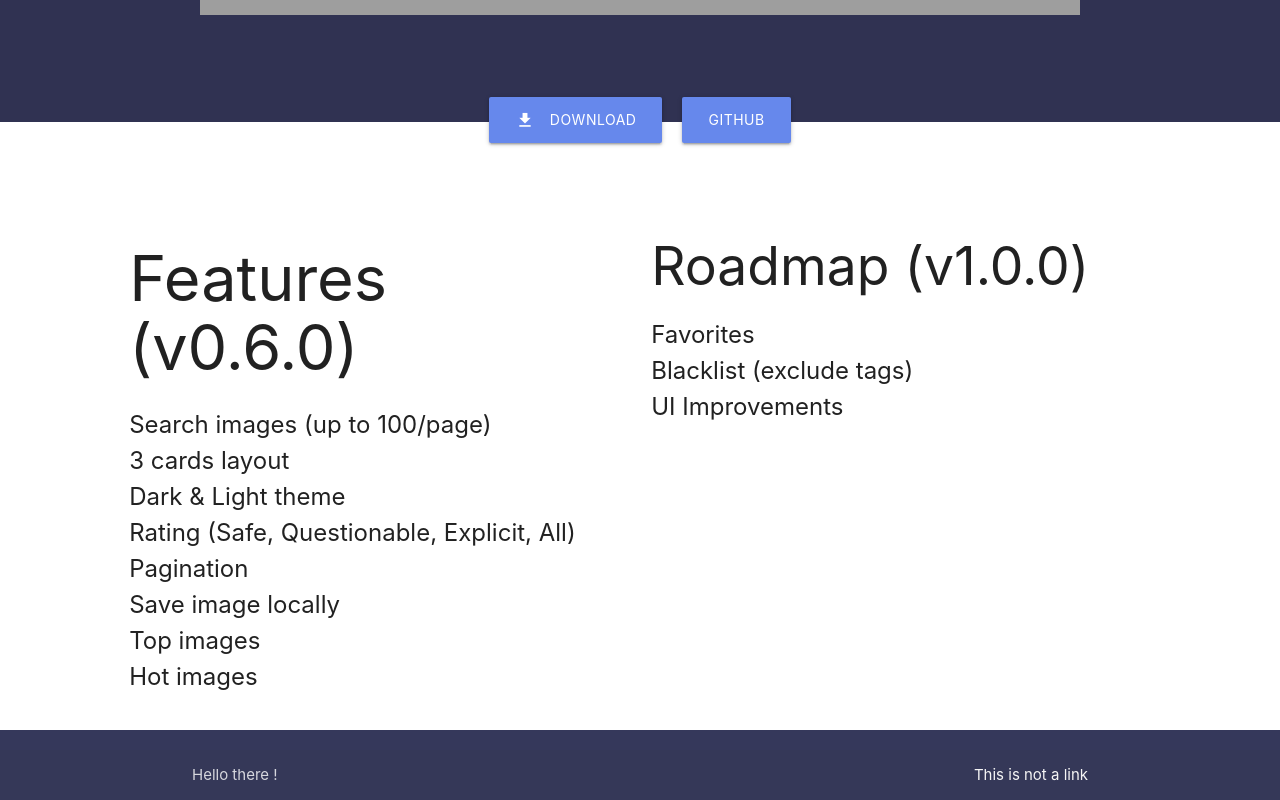
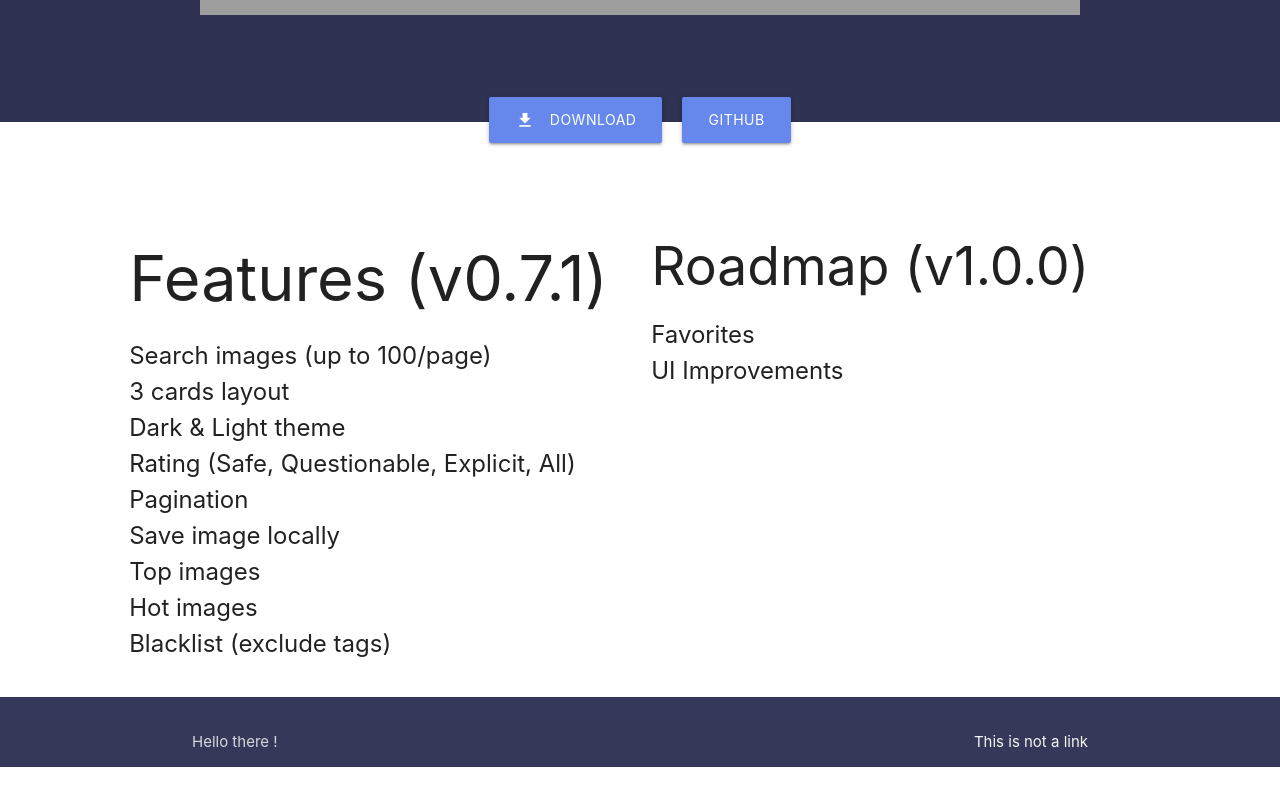
Before and after one commit to KeziahMoselle/gelbooru-client, a plain HTML site: page index.html in a window 1280 px wide. Shown: the part 809-1609 px from the top of the page. After the commit the page ends 1576 px from the top, so only its background shows below. Drawn offline with nearby package versions, Linux system fonts and the light colour scheme; no server answers; grey boxes are pictures that could not be loaded.

Commit message:
Update features

```diff
--- a/index.html
+++ b/index.html
@@ -50,7 +50,7 @@
             <div class="col s10 offset-s1">
                 <div class="features">
                     <div class="actual col s12 m6">
-                        <h1>Features (v0.6.0)</h1>
+                        <h1>Features (v0.7.1)</h1>
                         <ul>
                             <li>Search images (up to 100/page)</li>
                             <li>3 cards layout</li>
@@ -60,13 +60,13 @@
                             <li>Save image locally</li>
                             <li>Top images</li>
                             <li>Hot images</li>
+                            <li>Blacklist (exclude tags)</li>
                         </ul>
                     </div>
                     <div class="roadmap col s12 m6">
                         <h2>Roadmap (v1.0.0)</h2>
                         <ul>
                             <li>Favorites</li>
-                            <li>Blacklist (exclude tags)</li>
                             <li>UI Improvements</li>
                         </ul>
                     </div>
```
